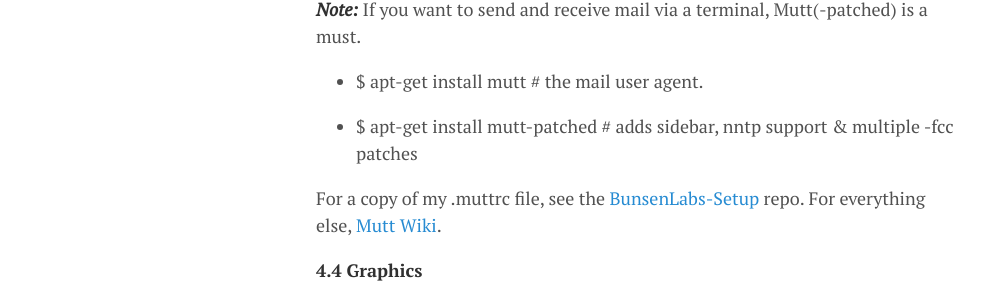
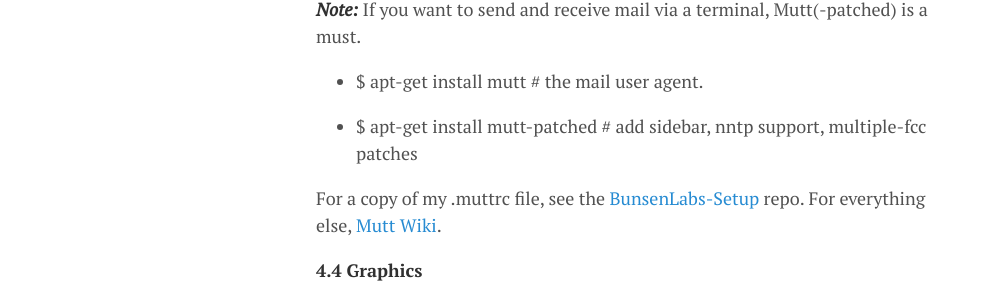
Before and after one commit to lgeurts/lgeurts.github.io, a Jekyll site: the page built from _posts/2017-07-11-bunsenlabs-linux-setup-notes-for dell-inspiron-6000.md, in a window 1280 px wide and 900 px high, scrolled down 3230 px. Shown: the part 146-452 px from the top of the window, without its empty margins (0-984 px from the left). Built offline with Jekyll 4.4.1, drawn with Linux system fonts in a browser that asks for light colours; nearby versions of some CDN libraries; comment, search, counter and statistics services are not loaded.

Commit message:
Update 2017-07-11-bunsenlabs-linux-setup-notes-for dell-inspiron-6000.md

```diff
--- a/_posts/2017-07-11-bunsenlabs-linux-setup-notes-for dell-inspiron-6000.md
+++ b/_posts/2017-07-11-bunsenlabs-linux-setup-notes-for dell-inspiron-6000.md
@@ -96,7 +96,7 @@
 
 - $ apt-get install mutt # the mail user agent.
 
-- $ apt-get install mutt-patched # adds sidebar, nntp support & multiple -fcc patches
+- $ apt-get install mutt-patched # add sidebar, nntp support, multiple-fcc patches
 
 For a copy of my .muttrc file, see the [BunsenLabs-Setup](https://github.com/lgeurts/BunsenLabs-Setup) repo. For everything else, [Mutt Wiki](https://dev.mutt.org/trac/wiki/MuttGuide).
 
```
